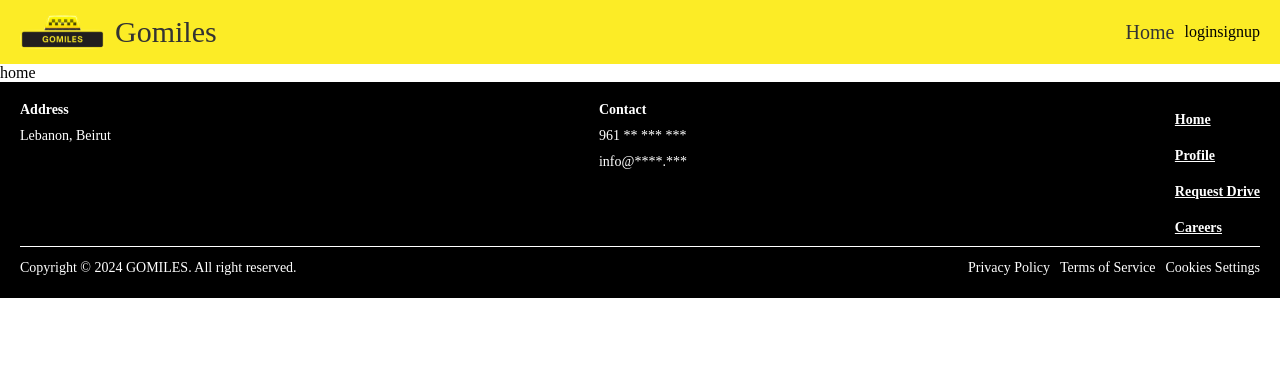
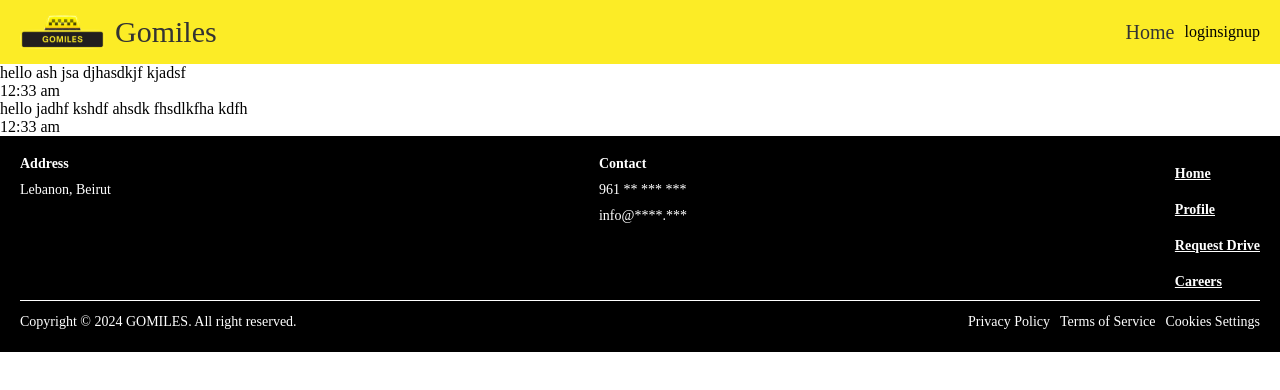
Before and after one commit to Ali-H-Hassan/TaxiApp, a React (Vite) app in the folder frontend/: page / in a window 1280 px wide. Shown: the top 390 px of the page. Built offline with nearby package versions, Linux system fonts and the light colour scheme.

Commit message:
[content]: created message component

```diff
--- /dev/null
+++ b/frontend/src/components/message/index.jsx
@@ -0,0 +1,14 @@
+import './index.css'
+
+export default function Index({ children, position }) {
+  return (
+    <div className={`msg-container flex-start ${position === 'right' && 'flex-end'}`}>
+      <div className={`msg ${position === 'right' ? 'right' : 'left'}`}>
+        <div className={`msg-text`}>{children}</div>
+        <span className={`msg-time ${position === 'right' ? 'flex-start' : 'flex-end'}`}>
+          12:33 am
+        </span>
+      </div>
+    </div>
+  )
+}
--- a/frontend/src/pages/home/index.jsx
+++ b/frontend/src/pages/home/index.jsx
@@ -1,5 +1,11 @@
 import './index.css'
+import Message from '../../components/message'
 
 export default function Index() {
-  return <div>home</div>
+  return (
+    <div>
+      <Message position={'left'}>hello ash jsa djhasdkjf kjadsf</Message>
+      <Message position={'right'}>hello jadhf kshdf ahsdk fhsdlkfha kdfh</Message>
+    </div>
+  )
 }
```
Also changed, not shown: frontend/src/components/message/index.css (added).
